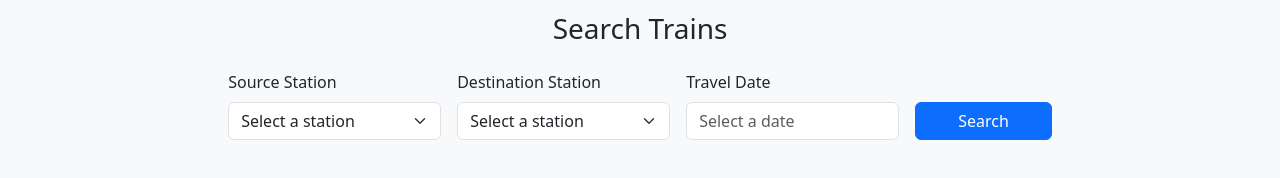
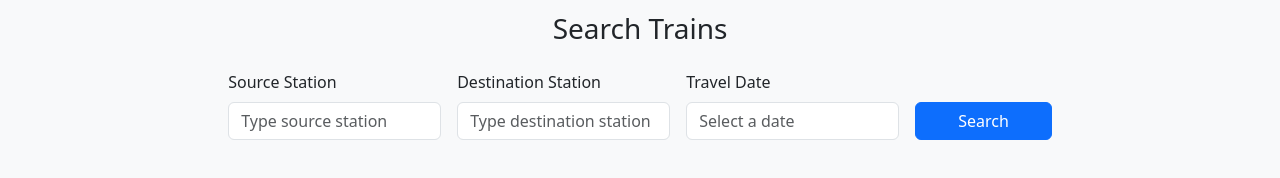
Before and after one commit to drikonmyar/smart-train-booking, a React app in the folder frontend/: page /search-trains in a window 1280 px wide. Shown: the part 312-490 px from the top of the page. Built offline with nearby package versions, Linux system fonts and the light colour scheme; the HTML template or start-up script is replaced by a standard one.

Commit message:
updated train search ui so user can put letters while search stations

```diff
--- a/frontend/src/pages/SearchTrains.jsx
+++ b/frontend/src/pages/SearchTrains.jsx
@@ -1,4 +1,4 @@
-import { useState } from 'react';
+import { useState, useEffect, useRef } from 'react';
 import DatePicker from 'react-datepicker';
 import 'react-datepicker/dist/react-datepicker.css';
 import { useUser } from '../context/UserContext';
@@ -18,25 +18,46 @@ export default function SearchTrains() {
     const [showBookingForm, setShowBookingForm] = useState(false);
     const [selectedTrain, setSelectedTrain] = useState(null);
     const [seatsBooked, setSeatsBooked] = useState(1);
+    const [sourceSuggestions, setSourceSuggestions] = useState([]);
+    const [destSuggestions, setDestSuggestions] = useState([]);
+    const [showSourceDropdown, setShowSourceDropdown] = useState(false);
+    const [showDestDropdown, setShowDestDropdown] = useState(false);
+    const sourceRef = useRef(null);
+    const destinationRef = useRef(null);
 
-    const handleChange = (e) => {
-        setForm({ ...form, [e.target.name]: e.target.value });
+    useEffect(() => {
+        const handleClickOutside = (event) => {
+            if (
+                sourceRef.current &&
+                !sourceRef.current.contains(event.target)
+            ) {
+                setShowSourceDropdown(false);
+            }
+
+            if (
+                destinationRef.current &&
+                !destinationRef.current.contains(event.target)
+            ) {
+                setShowDestDropdown(false);
+            }
         };
 
-    const fetchStations = async () => {
-        if (stationsLoaded || stationsLoading) return;
-        setStationsLoading(true);
+        document.addEventListener('mousedown', handleClickOutside);
+
+        return () => {
+            document.removeEventListener('mousedown', handleClickOutside);
+        };
+    }, []);
+
+    const searchStations = async (query, setter) => {
         try {
-            const response = await fetch('/api/stations/getall');
+            const response = await fetch(`/api/stations/search?q=${query || ''}`);
             if (response.ok) {
                 const data = await response.json();
-                setStations(Array.isArray(data) ? data : []);
-                setStationsLoaded(true);
+                setter(Array.isArray(data) ? data : []);
             }
-        } catch (err) {
-            // Optionally handle error
-        } finally {
-            setStationsLoading(false);
+        } catch {
+            setter([]);
         }
     };
 
@@ -122,41 +143,111 @@ export default function SearchTrains() {
             <div style={{ width: '100%', maxWidth: 900 }}>
                 <h3 className="mb-4 text-center">Search Trains</h3>
                 <form className="row g-3 mb-4 justify-content-center" onSubmit={handleSubmit}>
-                    <div className="col-md-3">
+                    <div className="col-md-3 position-relative" ref={sourceRef}>
                         <label className="form-label">Source Station</label>
-                        <select
-                            className="form-select"
-                            name="sourceStationName"
+
+                        <input
+                            type="text"
+                            className="form-control"
                             value={form.sourceStationName}
-                            onChange={handleChange}
-                            onFocus={fetchStations}
+                            placeholder="Type source station"
+                            onFocus={() => {
+                                setShowSourceDropdown(true);
+                                searchStations(form.sourceStationName, setSourceSuggestions);
+                            }}
+                            onChange={(e) => {
+                                const value = e.target.value;
+                                setForm({ ...form, sourceStationName: value });
+                                setShowSourceDropdown(true);
+                                searchStations(value, setSourceSuggestions);
+                            }}
                             required
+                        />
+
+                        {showSourceDropdown && sourceSuggestions.length > 0 && (
+                            <ul
+                                className="dropdown-menu show w-100"
+                                style={{
+                                    maxHeight: '220px',
+                                    overflowY: 'auto',
+                                    overflowX: 'hidden'
+                                }}
                             >
-                            <option value="" disabled>Select a station</option>
-                            {stations.map(station => (
-                                <option key={station.id} value={station.name}>
+                                {sourceSuggestions.map(station => (
+                                    <li key={station.id}>
+                                        <button
+                                            type="button"
+                                            className="dropdown-item text-truncate"
+                                            style={{
+                                                whiteSpace: 'nowrap',
+                                                overflow: 'hidden',
+                                                textOverflow: 'ellipsis',
+                                                maxWidth: '100%'
+                                            }}
+                                            onClick={() => {
+                                                setForm({ ...form, sourceStationName: station.name });
+                                                setShowSourceDropdown(false);
+                                            }}
+                                        >
                                             {station.name} ({station.code})
-                                </option>
+                                        </button>
+                                    </li>
                                 ))}
-                        </select>
+                            </ul>
+                        )}
                     </div>
-                    <div className="col-md-3">
+                    <div className="col-md-3 position-relative" ref={destinationRef}>
                         <label className="form-label">Destination Station</label>
-                        <select
-                            className="form-select"
-                            name="destinationStationName"
+
+                        <input
+                            type="text"
+                            className="form-control"
                             value={form.destinationStationName}
-                            onChange={handleChange}
-                            onFocus={fetchStations}
+                            placeholder="Type destination station"
+                            onFocus={() => {
+                                setShowDestDropdown(true);
+                                searchStations(form.destinationStationName, setDestSuggestions);
+                            }}
+                            onChange={(e) => {
+                                const value = e.target.value;
+                                setForm({ ...form, destinationStationName: value });
+                                setShowDestDropdown(true);
+                                searchStations(value, setDestSuggestions);
+                            }}
                             required
+                        />
+
+                        {showDestDropdown && destSuggestions.length > 0 && (
+                            <ul
+                                className="dropdown-menu show w-100"
+                                style={{
+                                    maxHeight: '220px',
+                                    overflowY: 'auto',
+                                    overflowX: 'hidden'
+                                }}
                             >
-                            <option value="" disabled>Select a station</option>
-                            {stations.map(station => (
-                                <option key={station.id} value={station.name}>
+                                {destSuggestions.map(station => (
+                                    <li key={station.id}>
+                                        <button
+                                            type="button"
+                                            className="dropdown-item text-truncate"
+                                            style={{
+                                                whiteSpace: 'nowrap',
+                                                overflow: 'hidden',
+                                                textOverflow: 'ellipsis',
+                                                maxWidth: '100%'
+                                            }}
+                                            onClick={() => {
+                                                setForm({ ...form, destinationStationName: station.name });
+                                                setShowDestDropdown(false);
+                                            }}
+                                        >
                                             {station.name} ({station.code})
-                                </option>
+                                        </button>
+                                    </li>
                                 ))}
-                        </select>
+                            </ul>
+                        )}
                     </div>
                     <div className="col-md-3">
                         <label className="form-label">Travel Date</label>
```
Lines whose indentation alone changed are shown as unchanged.
